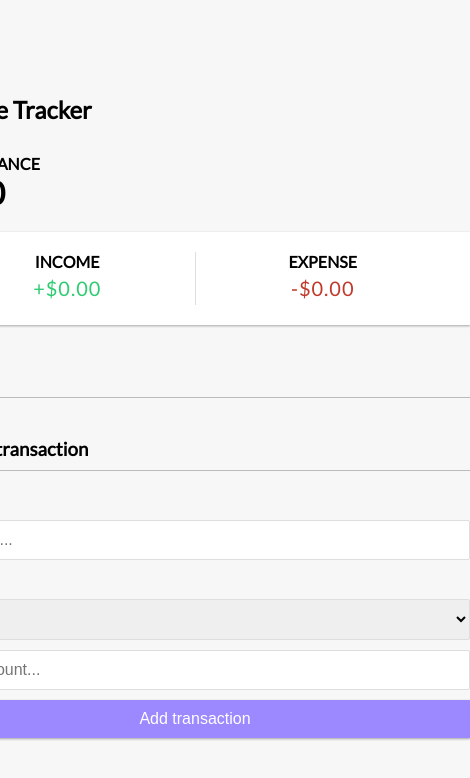
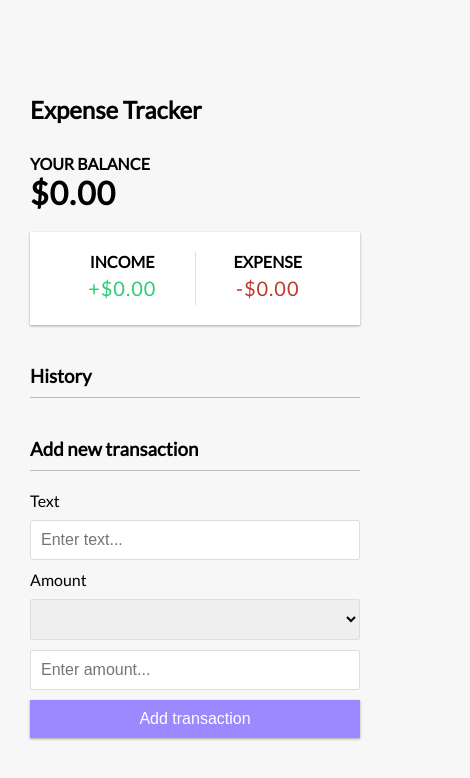
Before and after one commit to lawaldare/expenseTracker, an Angular app: page / in a window 390 px wide. Shown: the top 778 px of the page, 470 px wide, since content can reach past the window. Built offline with nearby package versions, Linux system fonts and the light colour scheme.

Commit message:
first commit

```diff
--- a/src/styles.scss
+++ b/src/styles.scss
@@ -174,3 +174,9 @@ select {
 .list li:hover .delete-btn {
   opacity: 1;
 }
+
+@media(max-width: 425px){
+  .container {
+    width: 330px;
+  }
+}
```
